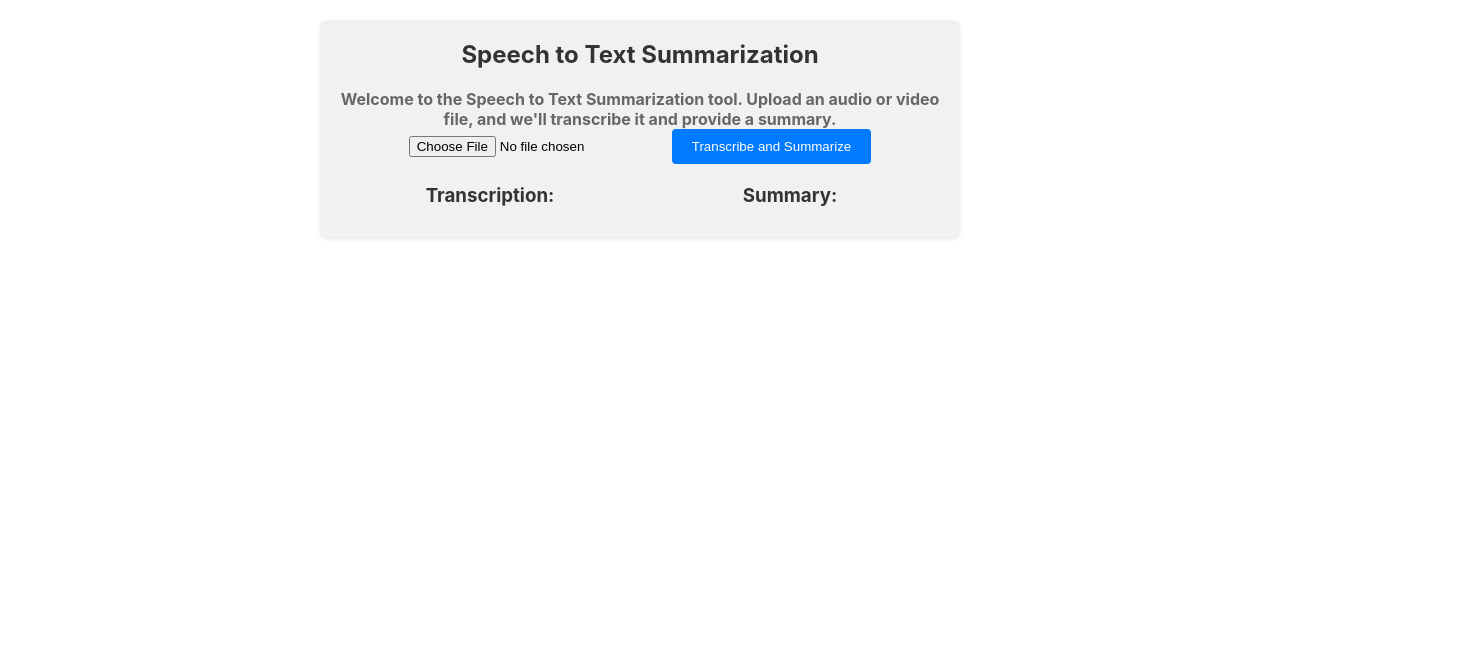
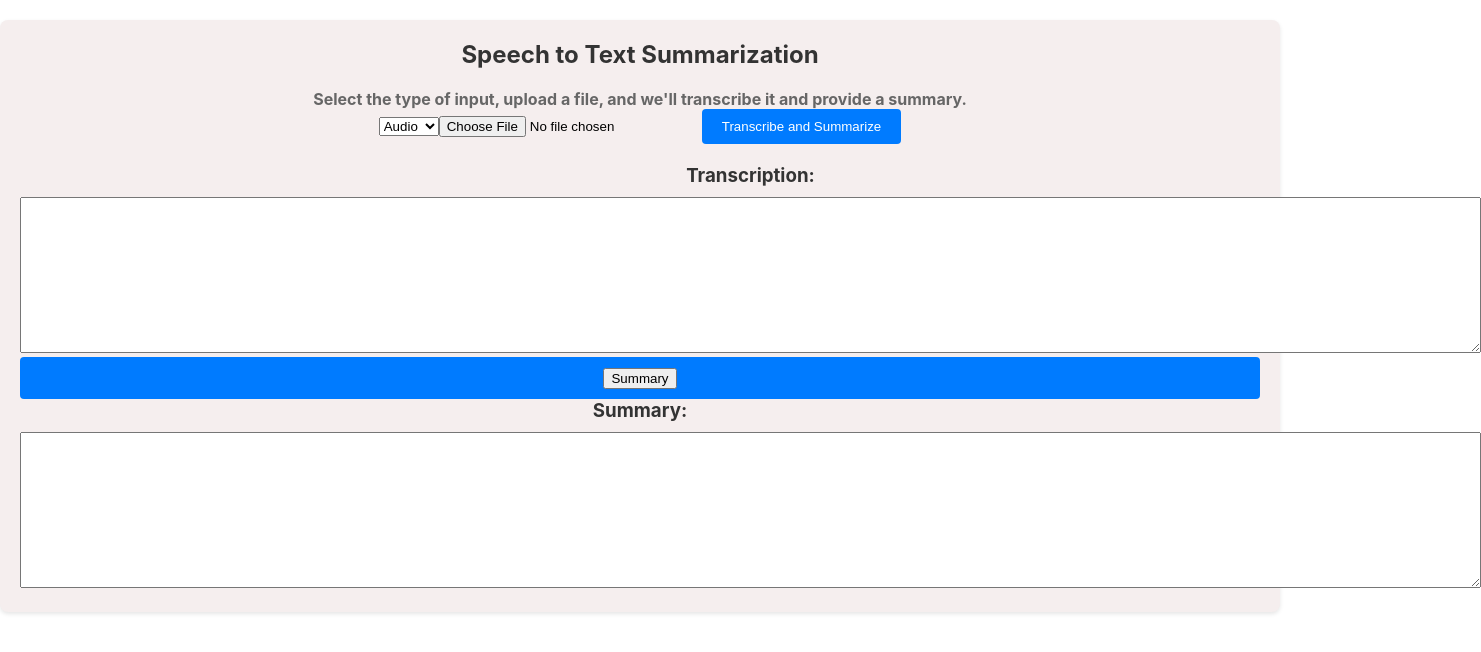
Before and after one commit to nitya-kansal/teacher_talks, a React (Create React App) app: page / in a window 1280 px wide. Shown: the top 652 px of the page, 1481 px wide, since content can reach past the window. Built offline with nearby package versions, Linux system fonts and the light colour scheme.

Commit message:
add speech to text initial file

```diff
--- a/src/SpeechToTextSummarization.css
+++ b/src/SpeechToTextSummarization.css
@@ -1,8 +1,8 @@
 .container {
-    max-width: 600px;
+    max-width: 1400px;
     margin: 20px auto;
     padding: 20px;
-    background-color: #f1f1f1;
+    background-color: #f5eeee;
     border-radius: 8px;
     box-shadow: 0 2px 4px rgba(0, 0, 0, 0.1);
   }
@@ -27,6 +27,22 @@
     border-radius: 4px;
     cursor: pointer;
     transition: background-color 0.3s ease;
+  }
+
+ .summary-button{
+    padding: 10px 20px;
+    background-color: #007bff;
+    color: #fff;
+    border: none;
+    border-radius: 4px;
+    cursor: pointer;
+    transition: background-color 0.3s ease;
+}
+
+
+  .summary-button:hover{
+    background-color: #ccc;
+    cursor: not-allowed;
   }
 
   .input-container button:hover {
--- a/src/SpeechToTextSummarization.js
+++ b/src/SpeechToTextSummarization.js
@@ -8,6 +8,7 @@ const SpeechToTextSummarization = () => {
   const [file, setFile] = useState(null);
   const [loading, setLoading] = useState(false);
   const [errorMessage, setErrorMessage] = useState('');
+  const [inputType, setInputType] = useState('audio');
 
   const handleFileChange = (event) => {
     setFile(event.target.files[0]);
@@ -23,11 +24,28 @@ const SpeechToTextSummarization = () => {
 
       setLoading(true);
 
-      const apiKey = 'YOUR_GOOGLE_CLOUD_API_KEY';
-      const apiUrl = `https://speech.googleapis.com/v1p1beta1/speech:recognize?key=${apiKey}`;
-
-      const formData = new FormData();
+      let apiUrl;
+      let formData = new FormData();
+      if (inputType === 'audio' || inputType === 'video') {
+        apiUrl = 'https://speech.googleapis.com/v1p1beta1/speech:recognize?key=YOUR_GOOGLE_CLOUD_API_KEY';
         formData.append('file', file);
+      } else if (inputType === 'image') {
+        apiUrl = 'https://vision.googleapis.com/v1/images:annotate?key=YOUR_GOOGLE_CLOUD_API_KEY';
+        formData.append('requests', JSON.stringify({
+          image: {
+            content: file,
+          },
+          features: [
+            {
+              type: 'TEXT_DETECTION',
+            },
+          ],
+        }));
+      } else {
+        setErrorMessage('Unsupported input type.');
+        setLoading(false);
+        return;
+      }
 
       const response = await axios.post(apiUrl, formData, {
         headers: {
@@ -41,12 +59,14 @@ const SpeechToTextSummarization = () => {
         },
       });
 
+      if (inputType === 'audio' || inputType === 'video') {
         const transcript = response.data.results[0].alternatives[0].transcript;
         setTranscription(transcript);
-
-      // Implement summarization logic here
-      // For this example, just set the summary to the transcription
-      setSummary(transcript);
+      } else if (inputType === 'image') {
+        const textAnnotations = response.data.responses[0].textAnnotations;
+        const text = textAnnotations && textAnnotations.length > 0 ? textAnnotations[0].description : '';
+        setTranscription(text);
+      }
 
       setLoading(false);
     } catch (error) {
@@ -61,12 +81,18 @@ const SpeechToTextSummarization = () => {
       <h2>Speech to Text Summarization</h2>
       <div className="instructions">
         <p>
-            <strong>Welcome to the Speech to Text Summarization tool. Upload an audio or video file, and we'll transcribe it
+            <strong> Select the type of input, upload a file, and we'll transcribe it
             and provide a summary.</strong>
         </p>
       </div>
+
       <div className="input-container">
-        <input type="file" accept="audio/*, video/*" onChange={handleFileChange} />
+        <select value={inputType} onChange={(e) => setInputType(e.target.value)}>
+          <option value="audio">Audio</option>
+          <option value="video">Video</option>
+          <option value="image">Image</option>
+        </select>
+        <input type="file" accept={inputType === 'image' ? 'image/*' : 'audio/*, video/*'} onChange={handleFileChange} />
         <button onClick={transcribeAndSummarize} disabled={loading}>
           {loading ? 'Transcribing...' : 'Transcribe and Summarize'}
         </button>
@@ -75,13 +101,17 @@ const SpeechToTextSummarization = () => {
     <div className="result-container">
         <div className="transcription">
          <h3>Transcription:</h3>
-          <p>{transcription}</p>
-        </div>
-        <div className="summary">
-          <h3>Summary:</h3>
-          <p>{summary}</p>
+            <textarea rows="10" cols="180" value={transcription} readOnly />
         </div>
     </div>
+    <div className="summary-button">
+        <button>Summary</button>
+    </div>
+    <div className="summarization">
+        <h3>Summary:</h3>
+        <textarea rows="10" cols="180" value={summary} readOnly />
+    </div>
+
     </div>
   );
 };
```
Lines whose indentation alone changed are shown as unchanged.
